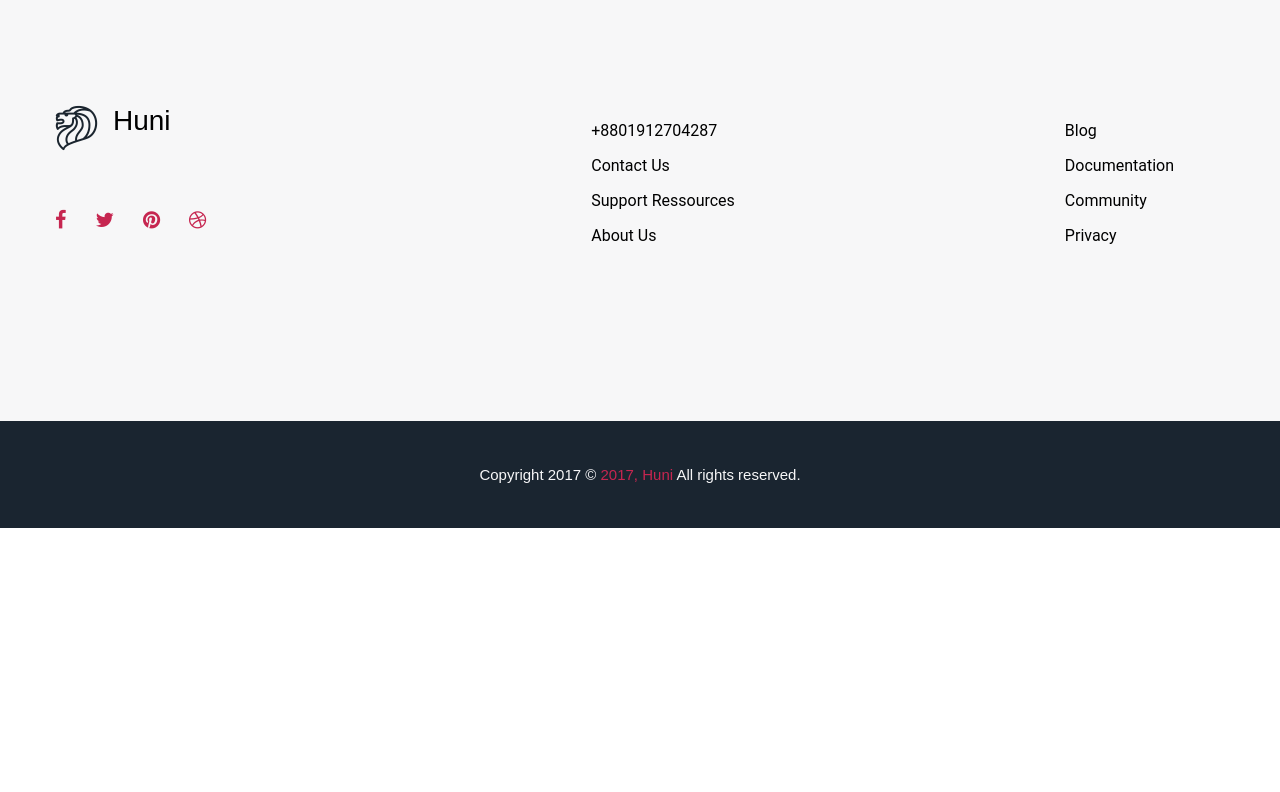
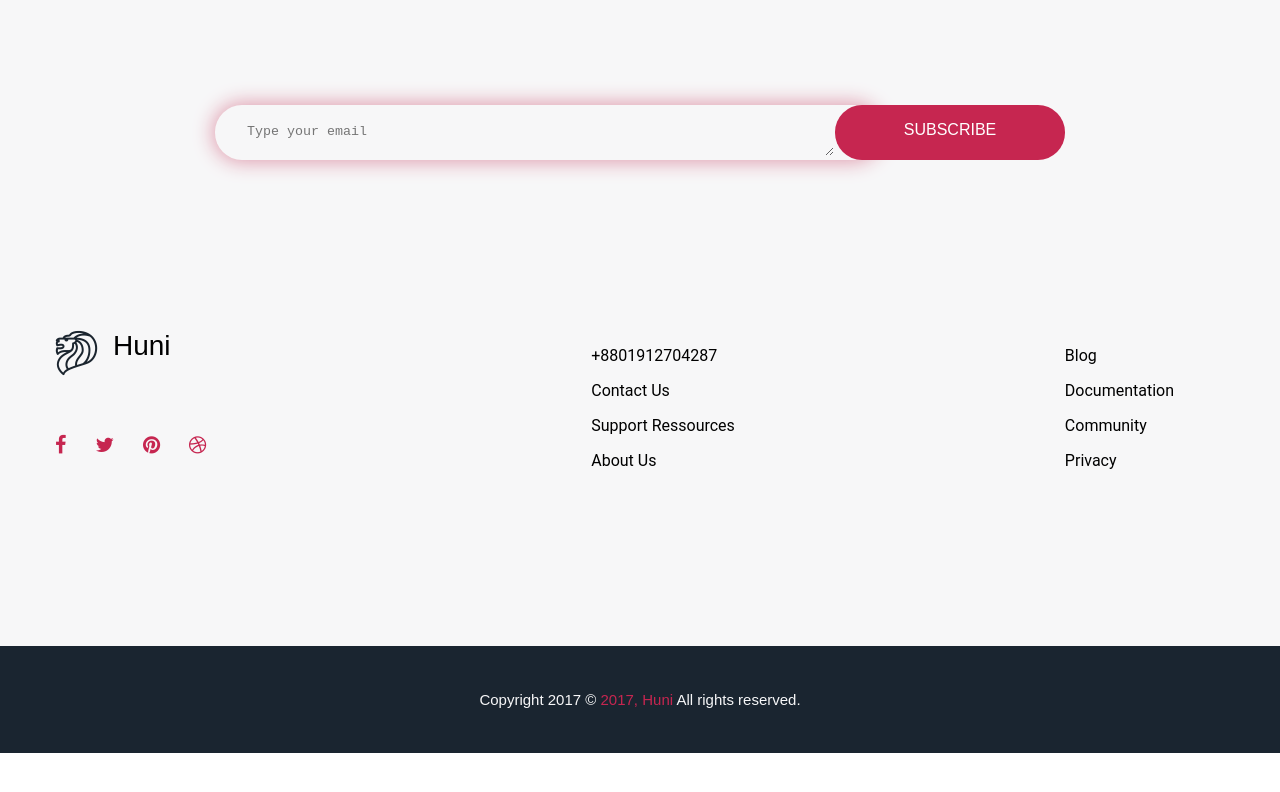
Before and after one commit to JoMendes/huni, a plain HTML site: page index.html in a window 1280 px wide. Drawn offline with Linux system fonts and the light colour scheme.

Commit message:
Footer finished

```diff
--- a/index.html
+++ b/index.html
@@ -10,6 +10,17 @@
 	<footer>
 		<section class="pre-footer">
 			<div class="container">
+				<div class="form-container">
+					<form>
+				    	<div class="form-mail">
+				       	 	<label for="message"></label>
+				        	<textarea id="message" placeholder="Type your email"></textarea>
+				    	</div>
+					</form>
+					<a href="#"><div class="subscribe-btn">
+				    	<p>subscribe</p>
+				    </div></a>
+				</div>
 				<div class="social-container">
 					<div class="social-footer">
 						<figure>
@@ -18,10 +29,18 @@
 						<h3>Huni</h3>
 						<nav>
 							<ul class="social">
+								<a href="#">
 									<li><span class="fa fa-facebook"></span></li>
+								</a>
+								<a href="#">
 									<li><span class="fa fa-twitter"></span></li>
-								<li><span class="fa fa-pinterest"></span></li>
+								</a>
+								<a href="#"><li>
+									<span class="fa fa-pinterest"></span></li>
+								</a>
+								<a href="#">
 									<li><span class="fa fa-dribbble"></span></li>
+								</a>
 							</ul>
 						</nav>
 					</div>
@@ -30,10 +49,18 @@
 				<div class="contact">
 					<nav>
 						<ul>
+							<a href="#">
 								<li><p>+8801912704287</p></li>
+							</a>
+							<a href="#">
 								<li><p>Contact Us</p></li>
+							</a>
+							<a href="#">
 								<li><p>Support Ressources</p></li>
+							</a>
+							<a href="#">
 								<li><p>About Us</p></li>
+							</a>
 						</ul>
 					</nav>
 				</div>
@@ -41,10 +68,18 @@
 				<div class="legal">
 					<nav>
 						<ul>
+							<a href="#">
 								<li><p>Blog</p></li>
+							</a>
+							<a href="#">
 								<li><p>Documentation</p></li>
+							</a>
+							<a href="#">
 								<li><p>Community</p></li>
+							</a>
+							<a href="#">
 								<li><p>Privacy</p></li>
+							</a>
 						</ul>
 					</nav>
 				</div>
@@ -52,7 +87,7 @@
 		</section>
 
 		<section class="post-footer">
-			<p>Copyright 2017 © <span>2017, Huni</span> All rights reserved.</p>
+			<p>Copyright 2017 © <a href="#"><span>2017, Huni</span></a> All rights reserved.</p>
 		</div>
 	</footer>
 </body>
--- a/style.css
+++ b/style.css
@@ -2,6 +2,11 @@ body {
 	font-family: 'Merriweather Sans', sans-serif;
 	margin: 0px;
 	font-size: 16px;
+}
+
+body a {
+	color: inherit;
+	text-decoration: none;
 }
 
 footer .pre-footer {
@@ -14,6 +19,47 @@ footer .container {
 	margin: 0 auto;
 	overflow: hidden;
 	padding: 105px 0 160px 0;
+}
+
+footer .form-container {
+	position: relative;
+	width: 665px;
+	height: 55px;
+	margin: 0 0 170px 160px;
+	background: none;
+	border-radius: 27px;
+	box-shadow: 0px 0px 20px 2px #DF9BAD;
+}
+
+footer form {
+	position: absolute;
+	z-index: 0;
+	margin: 17px 0 0 30px;
+}
+
+footer textarea {
+	width: 585px;
+	border: 0;
+	margin: 0;
+	background: inherit;
+	font-weight: lighter;
+}
+
+footer .subscribe-btn {
+	position: absolute;
+	z-index: 1;
+	background: #C62650;
+	width: 230px;
+	height: 55px;
+	border-radius: 27px;
+	margin-left: 620px;
+}
+
+footer .subscribe-btn p {
+	text-transform: uppercase;
+	text-align: center;
+	font-weight: lighter;
+	color: #ffffff;
 }
 
 footer .pre-footer figure {
@@ -53,6 +99,10 @@ footer .pre-footer nav ul {
 	padding: 0;
 }
 
+footer .pre-footer nav ul li:hover {
+	color: #C62650;
+}
+
 footer .pre-footer nav .social li {
 	display: inline-block;
 	font-size: 1.250em;
```
Lines whose indentation alone changed are shown as unchanged.
